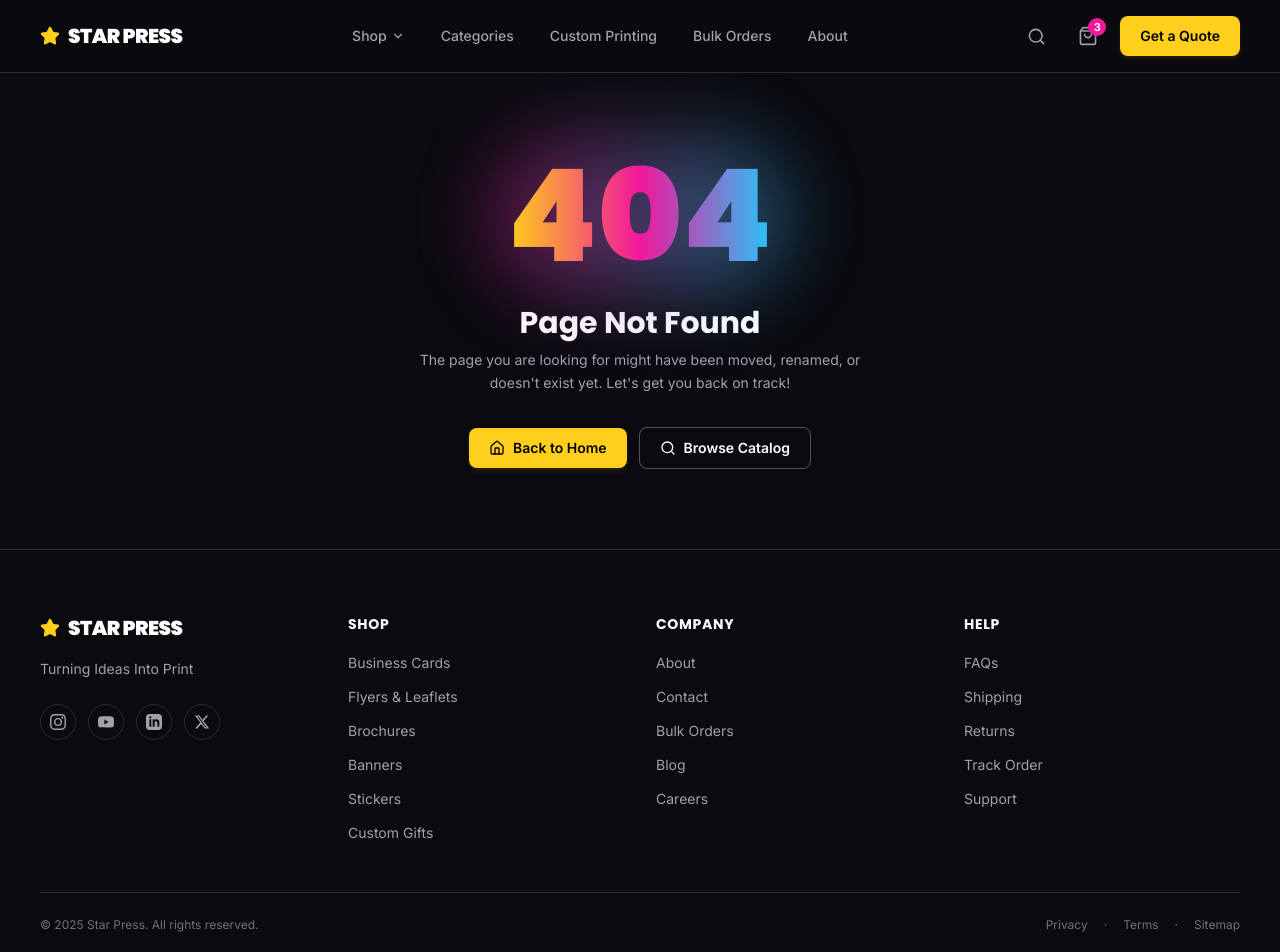
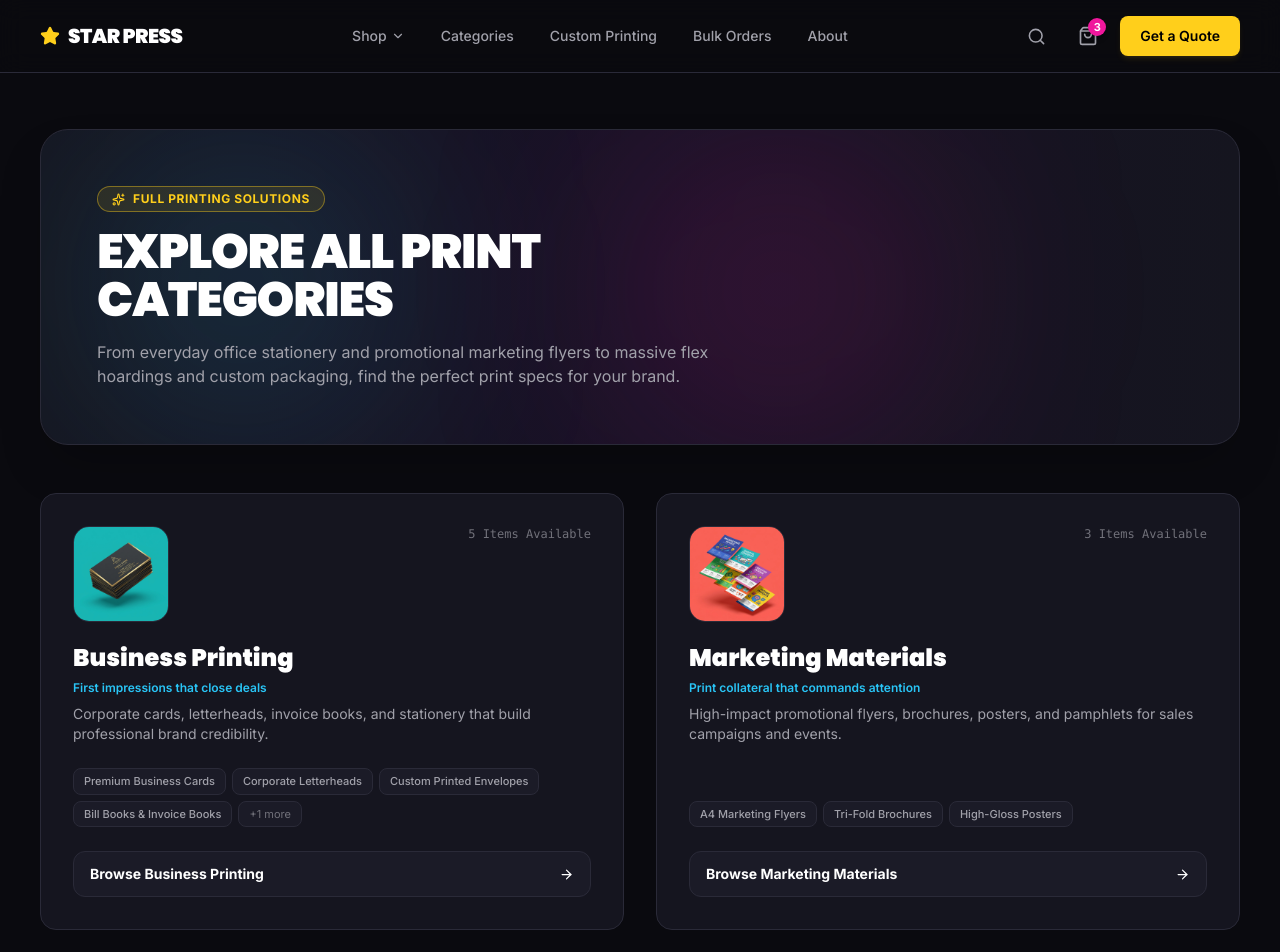
Before and after one commit to MrPrinceSaxena/StarPress, a Next.js app: page /categories in a window 1280 px wide. Before the commit this address had no page. Shown: the top 952 px of the page. Built offline with nearby package versions, Linux system fonts and the light colour scheme.

Commit message:
feat(categories): create dedicated /categories visual directory page

```diff
--- /dev/null
+++ b/src/app/categories/page.tsx
@@ -0,0 +1,131 @@
+import React from "react";
+import Image from "next/image";
+import Link from "next/link";
+import { ArrowRight, Sparkles, Layers } from "lucide-react";
+import { Metadata } from "next";
+import Header from "@/components/layout/Header";
+import Footer from "@/components/layout/Footer";
+import { getAllCategories, getProductsByCategory } from "@/lib/catalog";
+
+export const metadata: Metadata = {
+  title: "All Print Categories | Star Press",
+  description:
+    "Explore Star Press commercial and custom printing categories: Business Printing, Marketing Materials, Outdoor Advertising, Stationery, Packaging, and more.",
+};
+
+export default function CategoriesPage() {
+  const categories = getAllCategories();
+
+  return (
+    <div className="flex min-h-screen flex-col bg-bg-base text-text-primary selection:bg-brand-yellow selection:text-black">
+      <Header />
+
+      <main className="flex-1 max-w-[1280px] w-full mx-auto px-6 lg:px-10 py-10 md:py-14">
+        {/* Banner */}
+        <div className="relative rounded-[28px] border border-border-subtle bg-gradient-to-r from-bg-surface via-[#181226] to-bg-surface p-8 sm:p-14 mb-12 overflow-hidden shadow-2xl text-center md:text-left">
+          {/* Ambient Glows */}
+          <div
+            className="absolute top-0 right-1/4 w-80 h-80 bg-brand-magenta/15 rounded-full blur-[110px] pointer-events-none"
+            aria-hidden="true"
+          />
+          <div
+            className="absolute bottom-0 left-10 w-80 h-80 bg-brand-cyan/15 rounded-full blur-[110px] pointer-events-none"
+            aria-hidden="true"
+          />
+
+          <div className="relative z-10 max-w-2xl space-y-4">
+            <div className="inline-flex items-center gap-2 px-3.5 py-1 rounded-full border border-brand-yellow/40 bg-brand-yellow/10 text-brand-yellow text-xs font-bold uppercase tracking-wider">
+              <Sparkles size={13} />
+              <span>Full Printing Solutions</span>
+            </div>
+
+            <h1 className="font-display font-black text-3xl sm:text-4xl lg:text-5xl uppercase text-white tracking-tight leading-[1.1]">
+              Explore All Print Categories
+            </h1>
+
+            <p className="text-sm sm:text-base text-text-secondary leading-relaxed">
+              From everyday office stationery and promotional marketing flyers to massive flex hoardings and custom packaging, find the perfect print specs for your brand.
+            </p>
+          </div>
+        </div>
+
+        {/* 8 Categories Grid */}
+        <div className="grid grid-cols-1 md:grid-cols-2 gap-6 sm:gap-8">
+          {categories.map((category) => {
+            const categoryProducts = getProductsByCategory(category.slug);
+
+            return (
+              <div
+                key={category.id}
+                className="group relative rounded-2xl border border-border-subtle bg-bg-surface p-6 sm:p-8 flex flex-col justify-between overflow-hidden transition-all duration-300 hover:-translate-y-1.5 hover:border-brand-magenta/40 hover:shadow-[0_8px_30px_rgba(240,23,156,0.15)]"
+              >
+                <div>
+                  <div className="flex items-start justify-between gap-4 mb-5">
+                    <div className="relative w-20 h-20 sm:w-24 sm:h-24 rounded-2xl overflow-hidden bg-bg-surface-alt border border-border-subtle shrink-0">
+                      <Image
+                        src={category.imageUrl}
+                        alt={category.name}
+                        fill
+                        sizes="96px"
+                        className="object-cover group-hover:scale-105 transition-transform duration-300"
+                      />
+                    </div>
+
+                    <span className="text-xs font-mono text-text-muted">
+                      {categoryProducts.length} Items Available
+                    </span>
+                  </div>
+
+                  <h2 className="font-display font-black text-2xl text-white group-hover:text-brand-yellow transition-colors mb-1.5">
+                    {category.name}
+                  </h2>
+
+                  <p className="text-xs font-semibold text-brand-cyan mb-2">
+                    {category.tagline}
+                  </p>
+
+                  <p className="text-xs sm:text-sm text-text-secondary leading-relaxed mb-6">
+                    {category.description}
+                  </p>
+                </div>
+
+                <div>
+                  {/* Sample products list */}
+                  <div className="flex flex-wrap gap-1.5 mb-6">
+                    {categoryProducts.slice(0, 4).map((p) => (
+                      <span
+                        key={p.id}
+                        className="text-[11px] px-2.5 py-1 rounded-lg bg-bg-surface-alt border border-border-subtle text-text-secondary font-medium"
+                      >
+                        {p.name}
+                      </span>
+                    ))}
+                    {categoryProducts.length > 4 && (
+                      <span className="text-[11px] px-2.5 py-1 rounded-lg bg-bg-surface-alt border border-border-subtle text-text-muted">
+                        +{categoryProducts.length - 4} more
+                      </span>
+                    )}
+                  </div>
+
+                  {/* Browse Button */}
+                  <Link
+                    href={`/shop?category=${category.slug}`}
+                    className="inline-flex items-center justify-between w-full py-3 px-4 rounded-xl bg-bg-surface-alt border border-border-subtle hover:border-brand-yellow/60 hover:text-brand-yellow text-xs sm:text-sm font-bold text-white transition-all group/btn"
+                  >
+                    <span>Browse {category.name}</span>
+                    <ArrowRight
+                      size={15}
+                      className="group-hover/btn:translate-x-1 transition-transform"
+                    />
+                  </Link>
+                </div>
+              </div>
+            );
+          })}
+        </div>
+      </main>
+
+      <Footer />
+    </div>
+  );
+}
```
